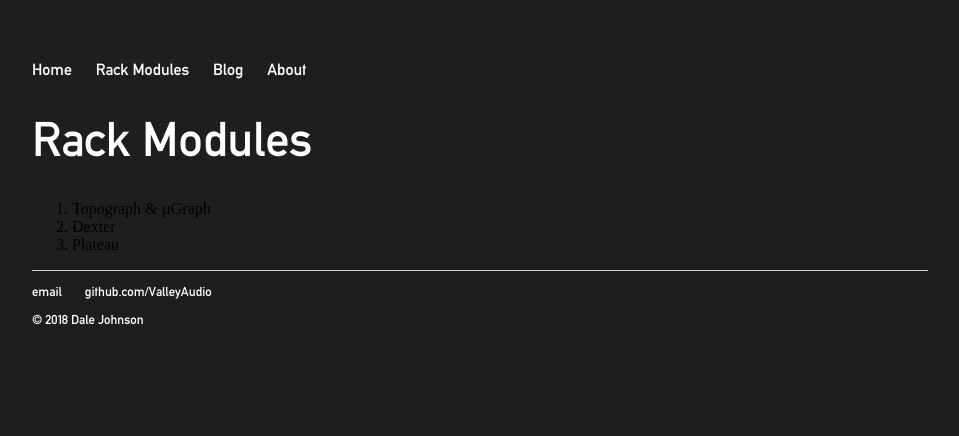
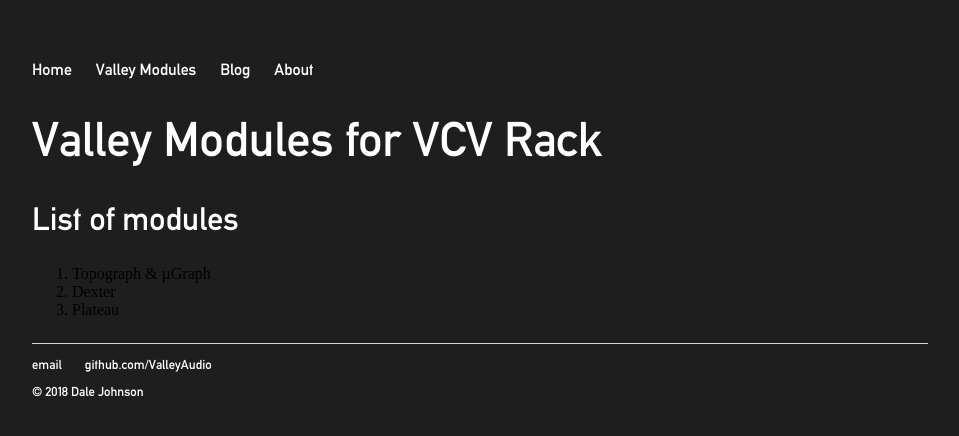
Before and after one commit to ValleyAudio/ValleyAudio.github.io, a Jekyll site: the page built from valleyModules/index.html, in a window 1280 px wide. Shown: the top 436 px of the page, without its empty margins (160-1119 px from the left). Built offline with Jekyll 4.4.1, drawn with Linux system fonts in a browser that asks for light colours.

Commit message:
Fixing style on modules page

```diff
--- a/_layouts/default.html
+++ b/_layouts/default.html
@@ -9,7 +9,7 @@
             <nav>
                 <ul>
                     <li><a href="/">Home</a></li>
-                    <li><a href="/rack">Rack Modules</a></li>
+                    <li><a href="/valleyModules">Valley Modules</a></li>
                     <li><a href="/blog">Blog</a></li>
                     <li><a href="/about">About</a></li>
                 </ul>
--- a/css/main.css
+++ b/css/main.css
@@ -39,6 +39,12 @@
     font-family:'alteDin', 'Helvetica', 'Arial', 'Sans-Serif';
     color: #FFFFFF;
 }
+h2 {
+    font-size: 2em;
+    font-weight: normal;
+    font-family:'alteDin', 'Helvetica', 'Arial', 'Sans-Serif';
+    color: #FFFFFF;
+}
 p {
     font-size: 1.5em;
     font-family:'alteDin', 'Helvetica', 'Arial', 'Sans-Serif';
--- a/rack/index.html
+++ b/valleyModules/index.html
@@ -1,12 +1,13 @@
 ---
 layout: default
-title: About
+title: Valley Modules
 ---
 <div class="about">
-    <h1>Rack Modules</h1>
-    <ol>
+    <h1>Valley Modules for VCV Rack</h1>
+    <h2>List of modules</h2>
+    <p><ol>
         <li>Topograph & µGraph</li>
         <li>Dexter</li>
         <li>Plateau</li>
-    </ol>
+    </ol></p>
 </div><!-- /.about -->
```
